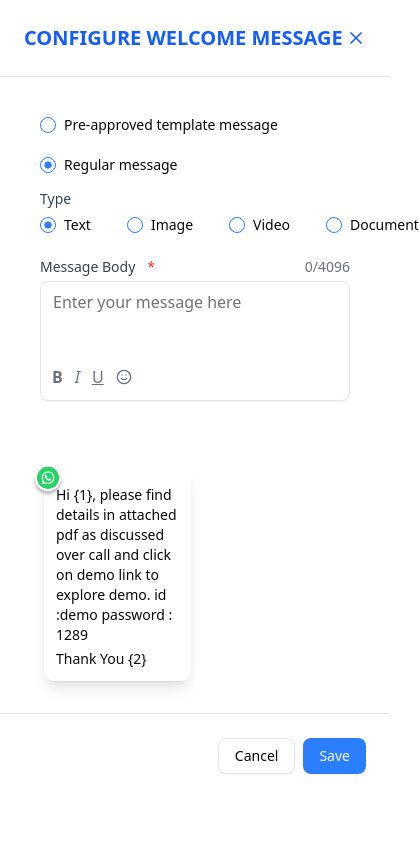
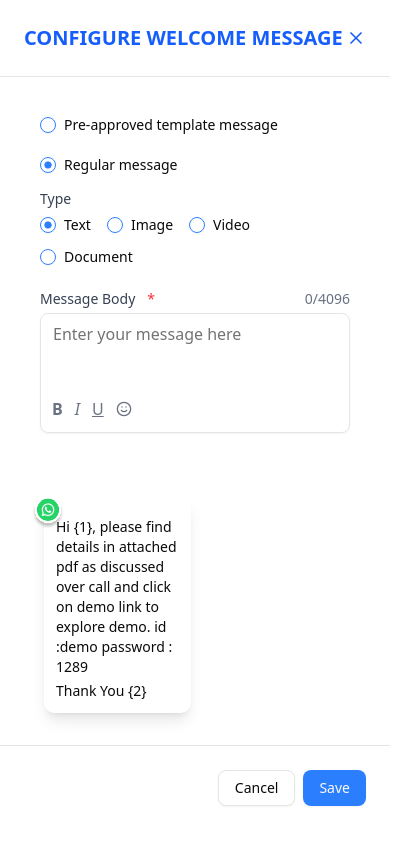
Before and after one commit to ChaitanyaBhake/logicTrix-assignment, a Next.js app: page /configure in a window 390 px wide. Shown: the whole page, 419 px wide, since content can reach past the window. Built offline with nearby package versions, Linux system fonts and the light colour scheme.

Commit message:
fixed responsive bug

```diff
--- a/app/(root)/configure/page.jsx
+++ b/app/(root)/configure/page.jsx
@@ -241,7 +241,7 @@ const WelcomeForm = () => {
               <RadioGroup
                 value={contentType}
                 onValueChange={setContentType}
-                className="flex space-x-6 mt-2"
+                className="flex flex-wrap gap-4 mt-2"
               >
                 <div className="flex items-center space-x-2">
                   <RadioGroupItem value="text" id="text" />
```
